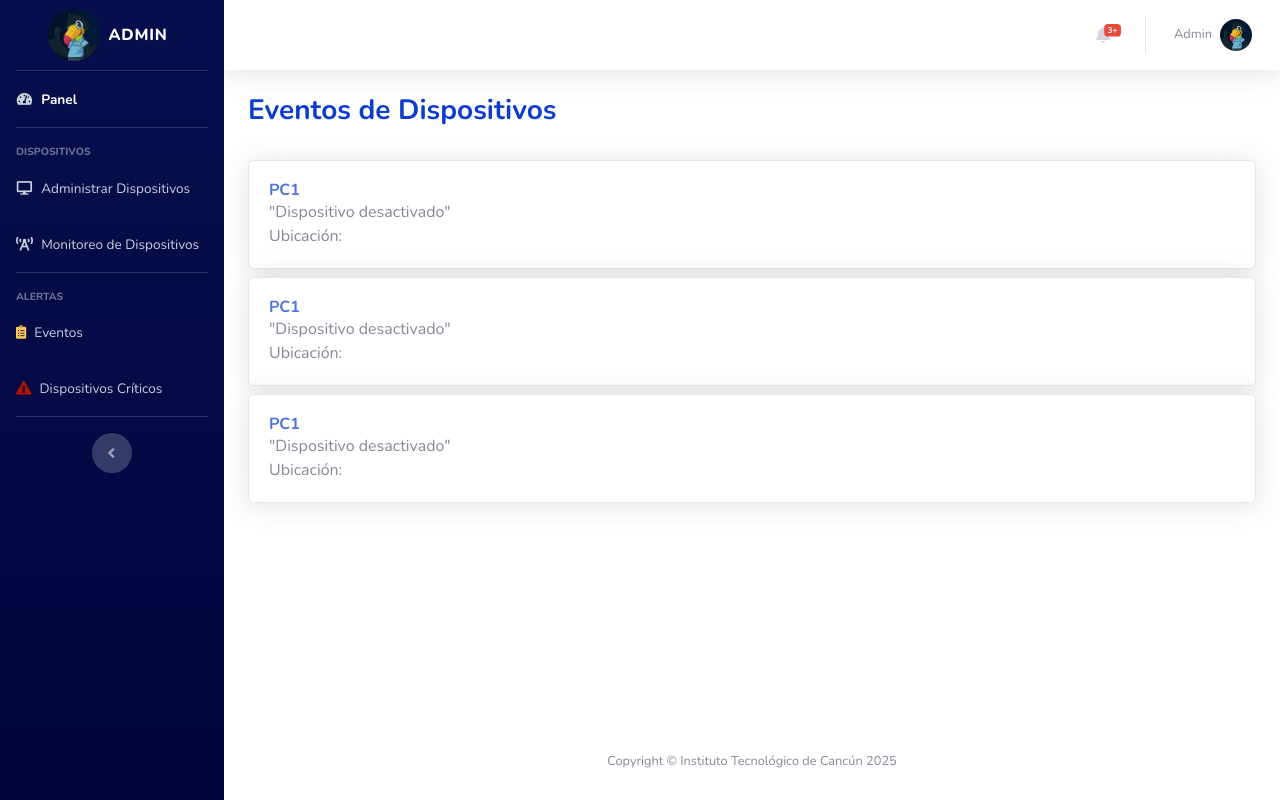
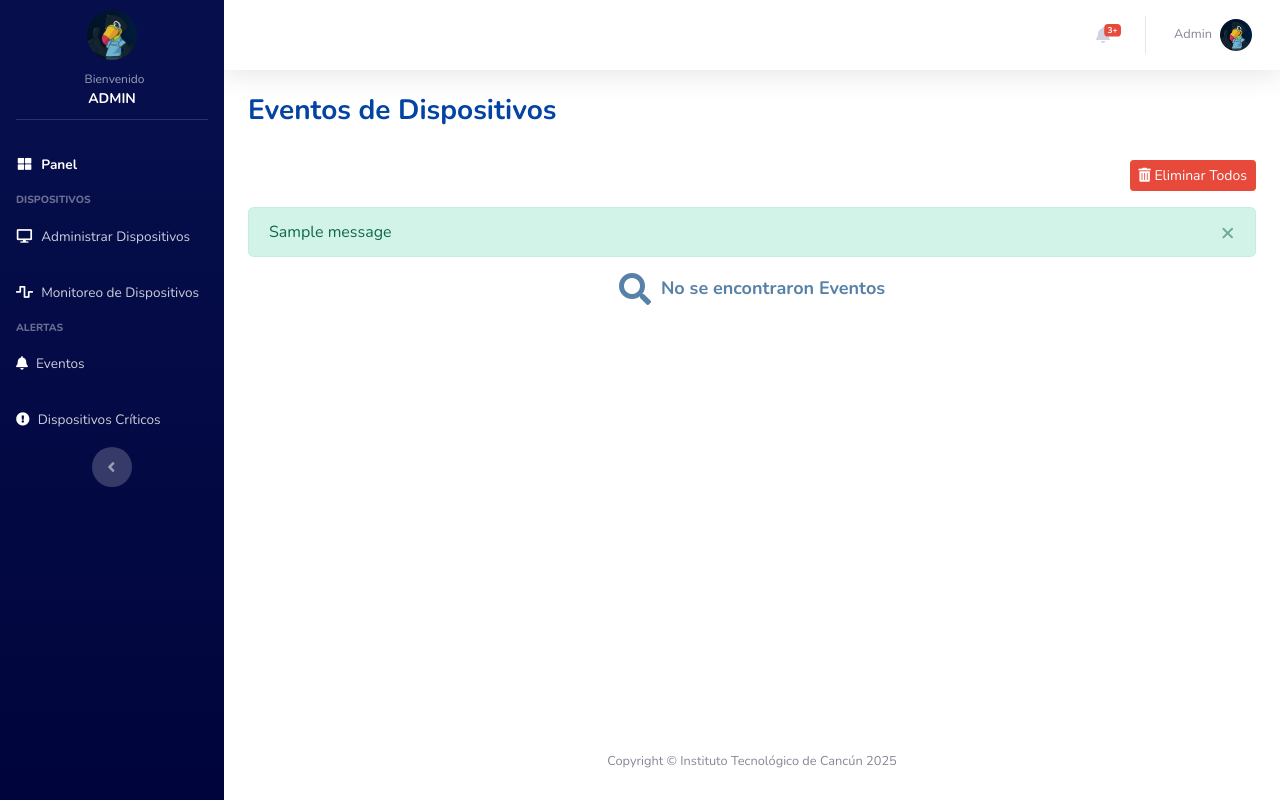
Before and after one commit to AndreaConnyYehParra/Sistema_Monitoreo, a Flask app: page /eventos/dispositivos in a window 1280 px wide. Run offline with Flask 3, Linux system fonts and the light colour scheme; one stand-in notice (Sample message) is shown; data that the repository does not hold is empty; some libraries are stand-ins or nearby versions.

Commit message:
Agregar indicadores de salud

```diff
--- a/app.py
+++ b/app.py
@@ -1,7 +1,9 @@
 from flask import Flask, render_template, request, jsonify, redirect, flash, session
 from flask_mysqldb import MySQL
 from database.config import Config
-from  database.db_utils import obtener_tipos, obtener_ubicaciones, obtener_dispositivos, insertar_dispositivo, actualizar_dispositivo, eliminar_dispositivo, obtener_dispositivos_card, filtros, obtener_eventos, obtener_ultimos_eventos, obtener_dispositivos_criticos, eliminar_evento_db, eliminar_eventos
+from  database.db_utils import obtener_tipos, obtener_ubicaciones, obtener_dispositivos, insertar_dispositivo, actualizar_dispositivo, eliminar_dispositivo, obtener_dispositivos_card, filtros, obtener_eventos, obtener_ultimos_eventos, obtener_dispositivos_criticos, eliminar_evento_db, eliminar_eventos, obtener_todos_eventos,obtener_disponibilidad, obtener_umonitoreo, obtener_deventos, obtener_ndispositivos, obtener_disnormal, obtener_disadvertencia, obtener_discriticos
+from  servicio.evaluar_salud import evaluar_salud
+
 app=Flask(__name__)
 
 app.config['MYSQL_HOST'] = Config.MYSQL_HOST
@@ -15,8 +17,17 @@ app.secret_key = "890HJK"
 
 @app.route('/')
 def index():
+    ultimos_eventos=obtener_ultimos_eventos(conexion)
+    disponibilidad=obtener_disponibilidad(conexion)
+    umonitoreo=obtener_umonitoreo(conexion)
+    ultimo_deventos=obtener_deventos(conexion)
+    num_dispositivos = obtener_ndispositivos(conexion)
+    dis_normal = obtener_disnormal(conexion)
+    dis_advertencia = obtener_disadvertencia(conexion)
+    dis_criticos = obtener_discriticos(conexion)
+    porcentaje_salud, salud_general = evaluar_salud(num_dispositivos, dis_criticos, dis_advertencia, dis_normal)
+    return render_template('index.html', ueventos=ultimos_eventos, disponibilidad=disponibilidad, umonitoreo=umonitoreo, ultimo_deventos=ultimo_deventos, porcentaje_salud=porcentaje_salud, salud_general=salud_general)
 
-    return render_template('index.html')
 
 @app.route('/admin/dispositivos')
 def AdminDispositivos():
@@ -44,14 +55,15 @@ def MonitoreoDispositivos():
 
 @app.route('/eventos/dispositivos')
 def EventosDispositivos():
-
-    return render_template('eventos-dispositivos.html')
+    eventos= obtener_todos_eventos(conexion)
+    ultimos_eventos=obtener_ultimos_eventos(conexion)
+    return render_template('eventos-dispositivos.html', eventos=eventos, ueventos=ultimos_eventos)
 
 @app.route('/criticos/dispositivos')
 def CriticosDispositivos():
     dispositivos= obtener_dispositivos_criticos(conexion)
-    ultimos_eventos=obtener_dispositivos_criticos(conexion)
-    return render_template('criticos-dispositivos.html', dispositivos=dispositivos, ueventos=ultimos_eventos)
+    ultimos_eventos=obtener_ultimos_eventos(conexion)
+    return render_template('criticos-dispositivos.html', dcriticos=dispositivos, ueventos=ultimos_eventos)
 
 @app.route('/agregar-dispositivo', methods=['POST'])
 def storage():
@@ -118,5 +130,25 @@ def eliminar_eventos_route():
         flash("Error al eliminar eventos", "danger")
         return redirect('/criticos/dispositivos')
 
+@app.route('/eliminar-evento/<int:id>')
+def eliminar_evento(id):
+    try:
+        eliminar_evento_db(conexion,  id)
+        flash("Evento Eliminado Correctamente", "info")
+        return redirect('/eventos/dispositivos')
+    except Exception as ex:
+        flash("Error al eliminar el evento", "danger")
+        return redirect('/eventos/dispositivos')
+
+@app.route('/borrar/eventos')
+def eliminar_todos_eventos():
+    try:
+        eliminar_eventos(conexion)
+        flash("Eventos Eliminados Correctamente", "info")
+        return redirect('/eventos/dispositivos')
+    except Exception as ex:
+        flash("Error al eliminar eventos", "danger")
+        return redirect('/eventos/dispositivos')
+
 if __name__=='__main__':
     app.run(debug=True)
--- a/static/css/style.css
+++ b/static/css/style.css
@@ -1,20 +1,52 @@
 .card-dash{
-background-color: #060f4c;
+background-color:  #2b52c9ff;
 }
 
+.card-dash-primary{
+background-color:#1FBF54 ;
+  color: #ffffff;
+}
+
+.card-dash-secondary{
+background-color: #ee284c ;
+  color: #ffffff;
+}
+.card-dash-time{
+background: #0645ff;
+  color: #ffffff;
+}
+
+.card-dash-health{
+background: #2b52c9ff;
+  color: #ffffff;
+}
+
+.card-dash-advert{
+background: rgb(223, 145, 0);
+  color: #ffffff;
+}
+
+.card-dash-critical{
+background: rgb(207, 39, 39);
+  color: #ffffff;
+}
+
+
 .card-body-dash{
-background-color: #060f4c;
-border-color: #b1b1b1;
-color: white;
+background-color: #f9f9fa;
+border-color: #c4c1c1d5;
+color: #535355;
 }
 
 .text-principal{
-    color:#062b9b;
+    color: #01398b;
     font-weight:bolder;
+    padding-top:  10px;
+    padding-bottom: 10px;
 }
 
 .text-secundario{
-    color: #0d3dce;
+    color: #0243a3;
     font-weight:bolder;
 }
 
@@ -36,3 +68,51 @@ color: white;
 .p-modal{
     padding: 30px;
 }
+
+.mensaje_ne{
+color: #5881a7ff;
+font-size: 18px;
+font-weight: bold;
+padding-left: 10px;
+}
+
+.text-card-m{
+    font-size: 13px;
+}
+
+.bg-login{
+    background-color: white;
+}
+
+.bienvenida{
+    opacity: 0.6;       /* tono más opaco */
+    margin-right: 5px;  /* espacio entre "Bienvenido" y "Admin" */
+    font-weight: normal; /* peso de fuente normal */
+    font-size: 12px;
+    text-transform: none;
+    display: block;
+    padding-left: 10px;
+    color:white;
+}
+
+.admin-text{
+    font-weight:700;  /* peso de fuente más grueso */
+    font-size: 14px;
+    color:white;
+    padding-left: 0px;
+    text-transform: uppercase; /* mayúsculas */
+    display: block;
+    padding-bottom: 10px;
+}
+
+.estado-salud-badge {
+  position: absolute;
+  top: 8px;
+  right: 8px;
+  background: #ffffff;
+  color: #1A2A67; /* puedes cambiarlo */
+  padding: 2px 10px;
+  border-radius: 12px;
+  font-size: 0.75rem;
+  font-weight: bold;
+}
--- a/templates/eventos-dispositivos.html
+++ b/templates/eventos-dispositivos.html
@@ -5,45 +5,49 @@
                      <div class="d-sm-flex align-items-center justify-content-between mb-4">
                     <h1 class="h3 mb-2 text-secundario">Eventos de Dispositivos</h1>
                     </div>
-
+                     <div class="d-flex justify-content-end mb-3">
+                    <a href="/borrar/eventos" class="btn btn-danger btn-sm">
+                        <i class="fas fa-trash-alt"></i> Eliminar Todos
+                    </a>
+                    </div>
+                    {% with messages = get_flashed_messages(with_categories=true) %}
+                        {% if messages %}
+                            {% for category, message in messages %}
+                            <div class="alert alert-{{ category }} alert-dismissible fade show mt-2" role="alert">
+                                {{ message }}
+                                <button type="button" class="close" data-dismiss="alert" aria-label="Close">
+                                <span aria-hidden="true">&times;</span>
+                                </button>
+                            </div>
+                            {% endfor %}
+                        {% endif %}
+                        {% endwith %}
+                     {% for eve in eventos %}
                     <!-- Tarjetas de eventos -->
                    <div class="row">
                    <div class="col-12 mb-2">
-                   <div class="card shadow">
-                    <div class="card-body">
-                        <h6 class="m-0 font-weight-bold text-primary">PC1</h6>
-                        <p class="card-text">"Dispositivo desactivado"
-                        <br>Ubicación:
+                   <div class="card shadow h-100 py-2">
+                    <a href="/eliminar-evento/{{ eve[0] }}" class="position-absolute" style="top: 20px; right: 40px;">
+                        <i class="fas fa-trash-alt" style="color: #c10606;"></i>
+                    </a>
+                    <div class="card-body d-flex justify-content-between align-items-center">
+                        <div class="text-left">
+                        <h6 class="m-0 font-weight-bold text-primary">{% if eve[6] == "Estado Crítico" %}<i class="fas fa-times-circle" style="color: #f00000;"></i>{% elif eve[6] == "Advertencia" %}<i class="fas fa-exclamation-circle" style="color: #FFD43B;"></i>{% elif eve[6] == "Estado Normal" %}<i class="fas fa-check-circle" style="color: #07bb4c;"></i>{% endif %} {{ eve[2] }}</h6>
+                        <p class="card-text">Fecha: {{ eve[8] }}
+                        <br>{{ eve[7] }}
+                        <br>Ubicación: {{ eve[5] }}
                         </p>
+                        </div>
                     </div>
                     </div>
                     </div>
+                    </div>
+{% else %}
+                           <div class="d-flex justify-content-center align-items-center">
+                            <i class="fas fa-search fa-2x me-2" style="color: #5881a7ff;"> </i>
+                            <p class="fw-bold mb-0 mensaje_ne"> No se encontraron Eventos</p>
+                        </div>
 
-                    <div class="col-12 mb-2">
-                     <div class="card shadow">
-                    <div class="card-body">
-                        <h6 class="m-0 font-weight-bold text-primary">PC1</h6>
-                        <p class="card-text">"Dispositivo desactivado"
-                        <br>Ubicación:
-                        </p>
-                    </div>
-                    </div>
-                    </div>
-
-
-                    <div class="col-12 mb-2">
-                     <div class="card shadow">
-                    <div class="card-body">
-                        <h6 class="m-0 font-weight-bold text-primary">PC1</h6>
-                        <p class="card-text">"Dispositivo desactivado"
-                        <br>Ubicación:
-                        </p>
-                    </div>
-                    </div>
-                    </div>
-
-                    </div>
-
-
+{% endfor %}
 
       {% endblock %}
--- a/templates/sidebar.html
+++ b/templates/sidebar.html
@@ -2,27 +2,26 @@
         <ul class="navbar-nav bg-gradient-primary sidebar sidebar-dark accordion" id="accordionSidebar">
 
             <!-- Sidebar - Brand -->
-            <a class="sidebar-brand d-flex align-items-center justify-content-center" href="index.html">
-                <div class="sidebar-brand-icon rotate-n-10">
-                    <img src="/static/img/Tucan2-.png" alt="Tucán" width="52" class="rounded-circle">
+            <a class="sidebar-brand d-flex align-items-center justify-content-start justify-content-md-center" href="index.html">
+                <div class="sidebar-brand-icon rotate-n-10 pl-0">
+                    <img src="/static/img/Tucan2-.png" alt="Tucán" width="50" class="rounded-circle">
                 </div>
-                <div class="sidebar-brand-text mx-2">
-                    Admin
+            </a>
+             <div class="sidebar-brand-text mx-1 align-items-center justify-content-md-center d-flex flex-column">
+                    <span class="bienvenida">Bienvenido</span>
+                    <span class="admin-text">Admin</span>
             </div>
-            </a>
 
-            <!-- Divider -->
-            <hr class="sidebar-divider my-0">
+                <!-- Divider -->
+            <hr class="sidebar-divider d-none d-md-block">
 
             <!-- Nav Item - Dashboard -->
             <li class="nav-item active">
                 <a class="nav-link" href="/">
-                     <i class="fas fa-fw fa-tachometer-alt" style="color:  #C9D1D9"></i>
+                     <i class="fas fa-fw fa-th-large"></i>
                     <span>Panel</span></a>
             </li>
 
-            <!-- Divider -->
-            <hr class="sidebar-divider">
 
             <!-- Heading -->
             <div class="sidebar-heading">
@@ -32,7 +31,7 @@
             <!-- Nav Item - Pages Collapse Menu -->
            <li class="nav-item">
                 <a class="nav-link" href="/admin/dispositivos">
-                    <i class="fas  fa-fw far fa-desktop" style="color: #C9D1D9;"></i>
+                    <i class="fas  fa-fw far fa-desktop" style="color: #ffffffff;"></i>
                     <span>Administrar Dispositivos</span></a>
             </li>
 
@@ -40,12 +39,9 @@
            <li class="nav-item">
                 <a class="nav-link" href="/monitoreo/dispositivos">
 
-                    <i class="fas fa-broadcast-tower" style="color:  #C9D1D9"></i>
+                    <i class="fas fa-wave-square" style="color:  #ffffffff"></i>
                     <span>Monitoreo de Dispositivos</span></a>
             </li>
-
-            <!-- Divider -->
-            <hr class="sidebar-divider">
 
             <!-- Heading -->
             <div class="sidebar-heading">
@@ -55,20 +51,16 @@
             <!-- Nav Item - Pages Collapse Menu -->
             <li class="nav-item">
                 <a class="nav-link" href="/eventos/dispositivos">
-                    <i class="fas fa-clipboard-list" style="color: #FFC857;"></i>
+                    <i class="fas fa-bell" style="color: #ffffffff;"></i>
                     <span>Eventos</span></a>
             </li>
 
             <!-- Nav Item - Charts -->
             <li class="nav-item">
                 <a class="nav-link" href="/criticos/dispositivos">
-                    <i class="fas fa-exclamation-triangle" style="color: #ab1303;"></i>
+                    <i class="fas fa-exclamation-circle" style="color: #ffffffff;"></i>
                     <span>Dispositivos Críticos</span></a>
             </li>
-
-
-            <!-- Divider -->
-            <hr class="sidebar-divider d-none d-md-block">
 
             <!-- Sidebar Toggler (Sidebar) -->
             <div class="text-center d-none d-md-inline">
--- a/templates/topbar.html
+++ b/templates/topbar.html
@@ -69,7 +69,7 @@
                                 {% else %}
                                 <a class="dropdown-item text-muted text-center">No hay eventos recientes</a>
                                 {% endfor %}
-                                <a class="dropdown-item text-center small text-gray-500" href="/eventos/dispositivos">Ver Todas las Alertas Criticas</a>
+                                 <a class="dropdown-item text-center small text-gray-500" href="/eventos/dispositivos">Ver Todos los Eventos</a>
                             </div>
                         </li>
 
@@ -95,10 +95,6 @@
                                     <i class="fas fa-cogs fa-sm fa-fw mr-2 text-gray-400"></i>
                                     Configuración
                                 </a>
-                                <a class="dropdown-item" href="#">
-                                    <i class="fas fa-list fa-sm fa-fw mr-2 text-gray-400"></i>
-                                    Activity Log
-                                </a>
                                 <div class="dropdown-divider"></div>
                                 <a class="dropdown-item" href="#" data-toggle="modal" data-target="#logoutModal">
                                     <i class="fas fa-sign-out-alt fa-sm fa-fw mr-2 text-gray-400"></i>
```
Also changed, not shown: database/db_utils.py (+131 -0 lines), monitoreo.py (+4 -4 lines), servicio/evaluar_metricas.py (+58 -49 lines), servicio/evaluar_salud.py (added, +23 -0 lines), servicio/ping_controlador.py (+6 -5 lines), templates/cards.html (+12 -4 lines), templates/criticos-dispositivos.html (+12 -6 lines), templates/index.html (+68 -62 lines), templates/login.html (+7 -12 lines).
